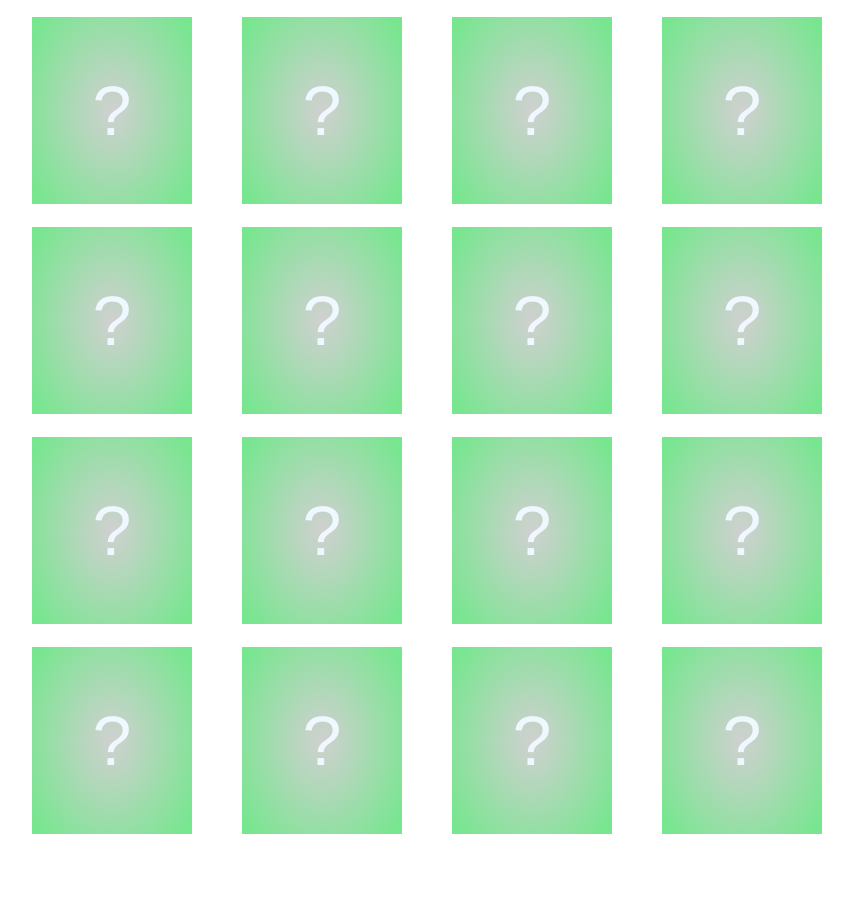
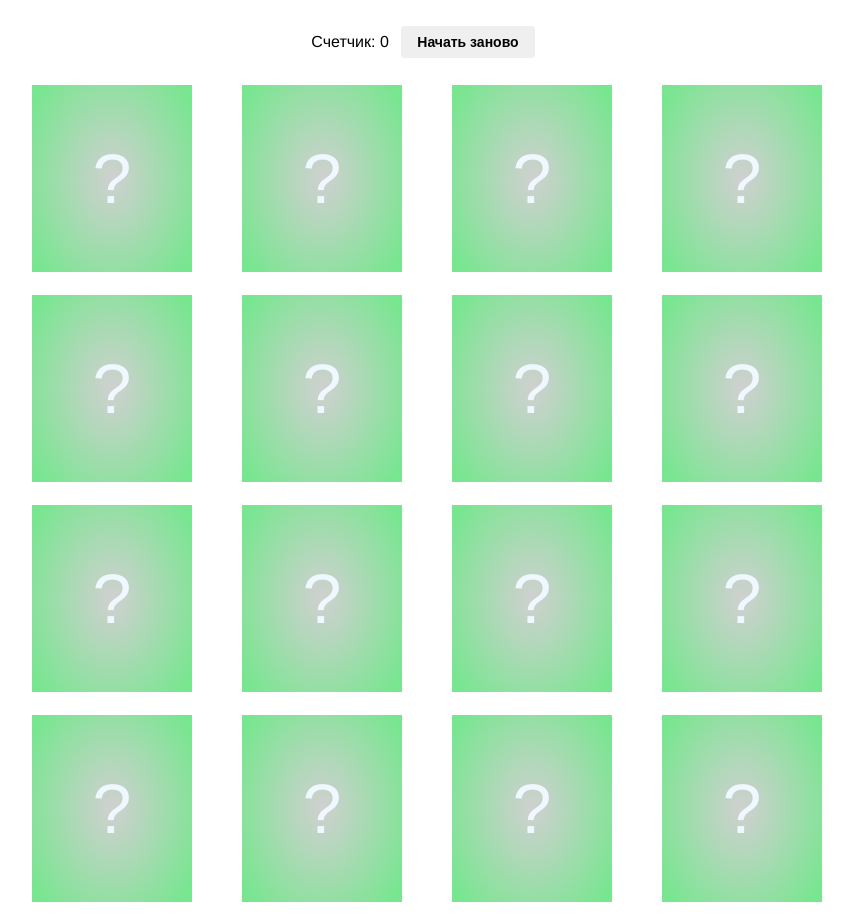
Before and after one commit to NikolaiSurodin/cards, a Vue app: page / in a window 1280 px wide. Shown: the whole page, without its empty margins (213-1066 px from the left). Before the commit the page ends 846 px from the top, so only its background shows below. Built offline with nearby package versions, Linux system fonts and the light colour scheme.

Commit message:
refactor

```diff
--- a/src/components/Game.vue
+++ b/src/components/Game.vue
@@ -1,6 +1,10 @@
 <template>
   <div class="container">
+    <p>Счетчик: {{ count }}
+      <button class="btn" @click="rematch">Начать заново</button>
+    </p>
     <div class="wrapper-game">
+
       <div class="card"
            :class="{'card-flip':card.flipped}"
            v-for="(card, idx) in cards" :key="idx">
@@ -38,9 +42,14 @@ export default {
     return {
       cards: [],
       selectedCards: [],
+      count: 0,
     }
   },
   created() {
+    this.createCardList()
+  },
+  methods: {
+    createCardList() {
       let count = 0
       let list = [ ...Array( 8 ) ].map( () => (count += 1) )
       this.cards = [ ...list, ...list ].map( value => {
@@ -53,7 +62,6 @@ export default {
       } )
       this.mixCardList( this.cards )
     },
-  methods: {
     mixCardList(cardList) {
       for (let i = cardList.length - 1; i > 0; i--) {
         let j = Math.floor( Math.random() * (i + 1) );
@@ -66,6 +74,7 @@ export default {
           card.flipped = true
           this.selectedCards.push( card )
           if ( this.selectedCards.length === 2 ) {
+            this.count++
             setTimeout( () => {
               this.selectedCards.forEach( el => el.flipped = false )
               if ( this.selectedCards[0].value === card.value ) {
@@ -77,6 +86,10 @@ export default {
           }
         }
       }
+    },
+    rematch() {
+      this.count = 0
+      this.createCardList()
     }
   }
 }
@@ -89,6 +102,7 @@ export default {
   grid-template-columns: repeat(4, 200px);
   grid-gap: 10px;
   grid-auto-rows: 200px;
+  justify-content: center;
 }
 
 .card {
@@ -115,5 +129,25 @@ export default {
 .container {
   display: flex;
   justify-content: center;
+  flex-direction: column;
+}
+
+.container p {
+  text-align: center;
+}
+
+.btn {
+  font-weight: 600;
+  font-size: 14px;
+  padding: .5rem 1rem;
+  margin: 0 6px;
+  border: 2px solid #fff;
+  border-radius: 5px;
+  cursor: pointer;
+  transition: all .25s ease;
+}
+
+.btn:hover {
+  background-color: #77e68f;
 }
 </style>
```
Lines whose indentation alone changed are shown as unchanged.
